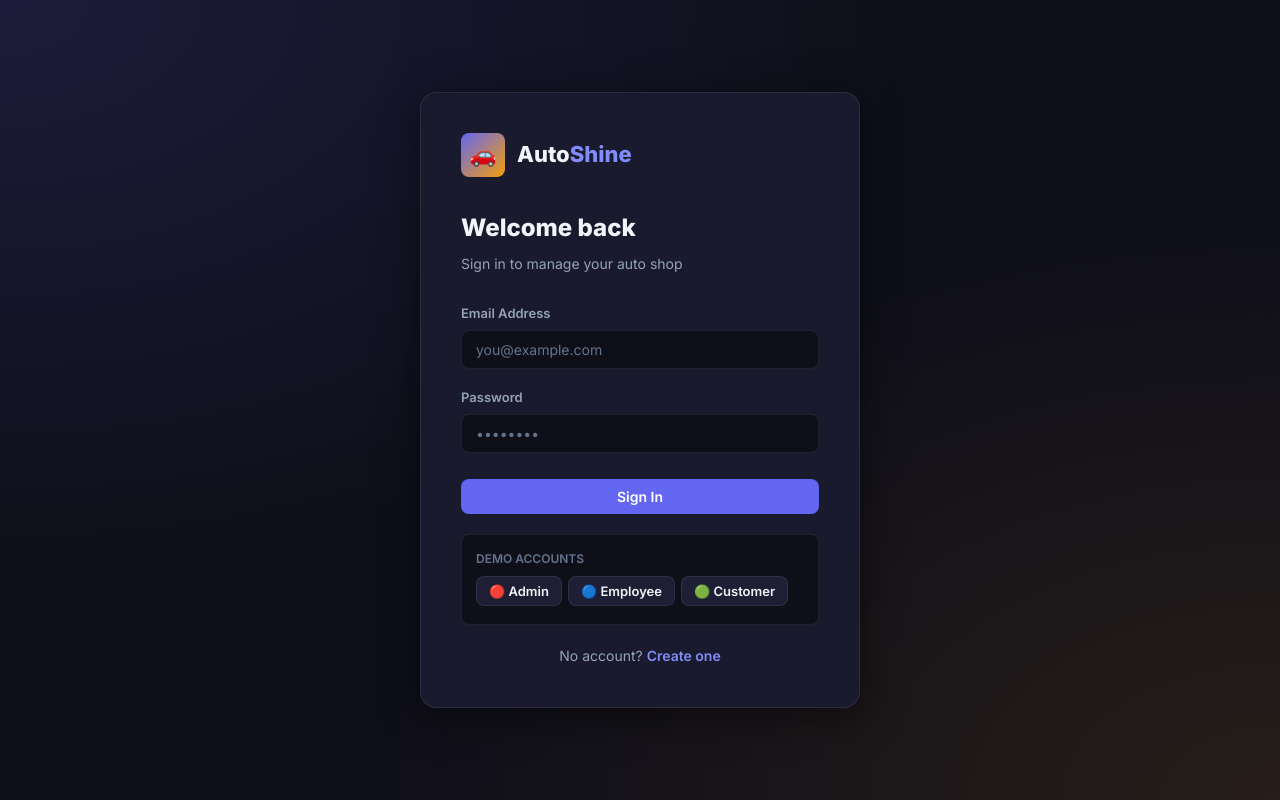
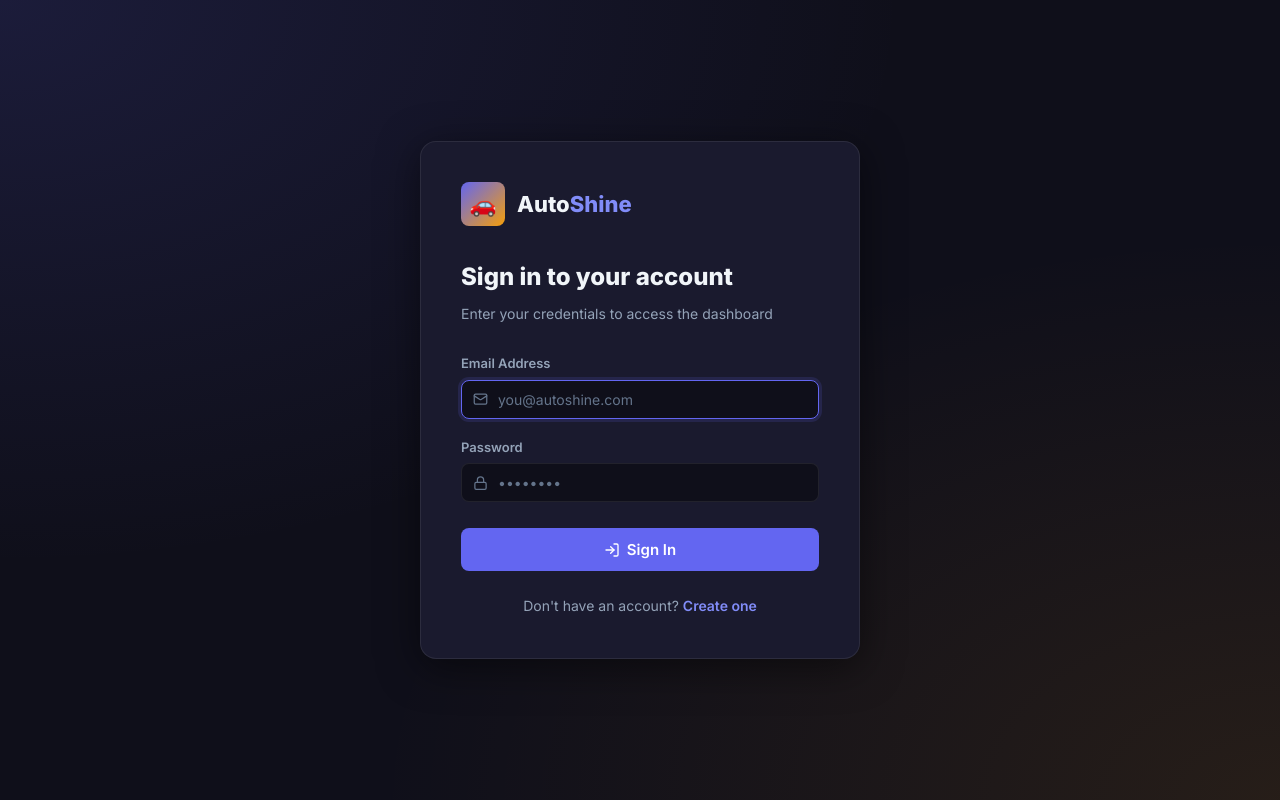
Before and after one commit to nafizfouad/AutoShine, a React (Vite) app in the folder src/client/: page /login in a window 1280 px wide. Built offline with nearby package versions, Linux system fonts and the light colour scheme.

Commit message:
Update LoginPage.jsx for using Live DB

```diff
--- a/src/client/src/pages/LoginPage.jsx
+++ b/src/client/src/pages/LoginPage.jsx
@@ -3,6 +3,7 @@ import { Link, useNavigate } from 'react-router-dom';
 import { authApi } from '../api/services';
 import { useAuth } from '../context/AuthContext';
 import toast from 'react-hot-toast';
+import { LogIn, Mail, Lock, AlertCircle } from 'lucide-react';
 
 export default function LoginPage() {
   const [form, setForm] = useState({ email: '', password: '' });
@@ -24,59 +25,110 @@ export default function LoginPage() {
       toast.success(`Welcome back, ${userData.fullName}!`);
       navigate('/dashboard');
     } catch (err) {
-      setError(err.response?.data?.message || 'Login failed. Please try again.');
+      const msg = err.response?.data?.message;
+      setError(msg || 'Invalid email or password. Please try again.');
     } finally {
       setLoading(false);
     }
   };
 
-  const fillDemo = (email, password) => setForm({ email, password });
-
   return (
     <div className="auth-page">
       <div className="auth-card">
+        {/* Logo */}
         <div className="auth-logo">
           <div className="logo-icon">🚗</div>
           <div className="logo-text">Auto<em>Shine</em></div>
         </div>
-        <h1 className="auth-title">Welcome back</h1>
-        <p className="auth-subtitle">Sign in to manage your auto shop</p>
 
-        {error && <div className="alert alert-danger">⚠️ {error}</div>}
+        <h1 className="auth-title">Sign in to your account</h1>
+        <p className="auth-subtitle">Enter your credentials to access the dashboard</p>
 
-        <form onSubmit={handleSubmit}>
+        {error && (
+          <div className="alert alert-danger">
+            <AlertCircle size={15} />
+            {error}
+          </div>
+        )}
+
+        <form onSubmit={handleSubmit} noValidate>
           <div className="form-group">
-            <label className="form-label">Email Address</label>
-            <input className="form-control" type="email" placeholder="you@example.com"
-              value={form.email} onChange={set('email')} required />
+            <label className="form-label" htmlFor="email">
+              Email Address
+            </label>
+            <div style={{ position: 'relative' }}>
+              <Mail
+                size={15}
+                style={{
+                  position: 'absolute', left: 12, top: '50%',
+                  transform: 'translateY(-50%)', color: 'var(--text-dim)',
+                  pointerEvents: 'none',
+                }}
+              />
+              <input
+                id="email"
+                className="form-control"
+                type="email"
+                placeholder="you@autoshine.com"
+                value={form.email}
+                onChange={set('email')}
+                style={{ paddingLeft: 36 }}
+                required
+                autoComplete="email"
+                autoFocus
+              />
+            </div>
           </div>
+
           <div className="form-group">
-            <label className="form-label">Password</label>
-            <input className="form-control" type="password" placeholder="••••••••"
-              value={form.password} onChange={set('password')} required />
+            <label className="form-label" htmlFor="password">
+              Password
+            </label>
+            <div style={{ position: 'relative' }}>
+              <Lock
+                size={15}
+                style={{
+                  position: 'absolute', left: 12, top: '50%',
+                  transform: 'translateY(-50%)', color: 'var(--text-dim)',
+                  pointerEvents: 'none',
+                }}
+              />
+              <input
+                id="password"
+                className="form-control"
+                type="password"
+                placeholder="••••••••"
+                value={form.password}
+                onChange={set('password')}
+                style={{ paddingLeft: 36 }}
+                required
+                autoComplete="current-password"
+              />
+            </div>
           </div>
-          <button className="btn btn-primary" style={{ width: '100%', justifyContent: 'center', marginTop: 8 }}
-            type="submit" disabled={loading}>
-            {loading ? 'Signing in…' : 'Sign In'}
+
+          <button
+            id="login-submit"
+            className="btn btn-primary btn-lg"
+            style={{ width: '100%', justifyContent: 'center', marginTop: 8 }}
+            type="submit"
+            disabled={loading}
+          >
+            {loading ? (
+              <>
+                <span className="spinner" style={{ width: 16, height: 16 }} /> Signing in…
+              </>
+            ) : (
+              <>
+                <LogIn size={16} /> Sign In
+              </>
+            )}
           </button>
         </form>
 
-        <div style={{ marginTop: 20, padding: '14px', background: 'var(--bg)', borderRadius: 'var(--radius-sm)', border: '1px solid var(--border)' }}>
-          <p style={{ fontSize: 12, color: 'var(--text-dim)', marginBottom: 8, fontWeight: 600 }}>DEMO ACCOUNTS</p>
-          {[
-            { label: '🔴 Admin', email: 'admin@autoshine.com', password: 'Admin@123' },
-            { label: '🔵 Employee', email: 'john.mechanic@autoshine.com', password: 'Employee@123' },
-            { label: '🟢 Customer', email: 'alice@example.com', password: 'Customer@123' },
-          ].map(({ label, email, password }) => (
-            <button key={email} onClick={() => fillDemo(email, password)}
-              className="btn btn-secondary btn-sm" style={{ marginRight: 6, marginBottom: 4 }}>
-              {label}
-            </button>
-          ))}
-        </div>
-
-        <div className="auth-footer">
-          No account? <Link to="/register">Create one</Link>
+        <div className="auth-footer" style={{ marginTop: 24 }}>
+          Don't have an account?{' '}
+          <Link to="/register">Create one</Link>
         </div>
       </div>
     </div>
```
